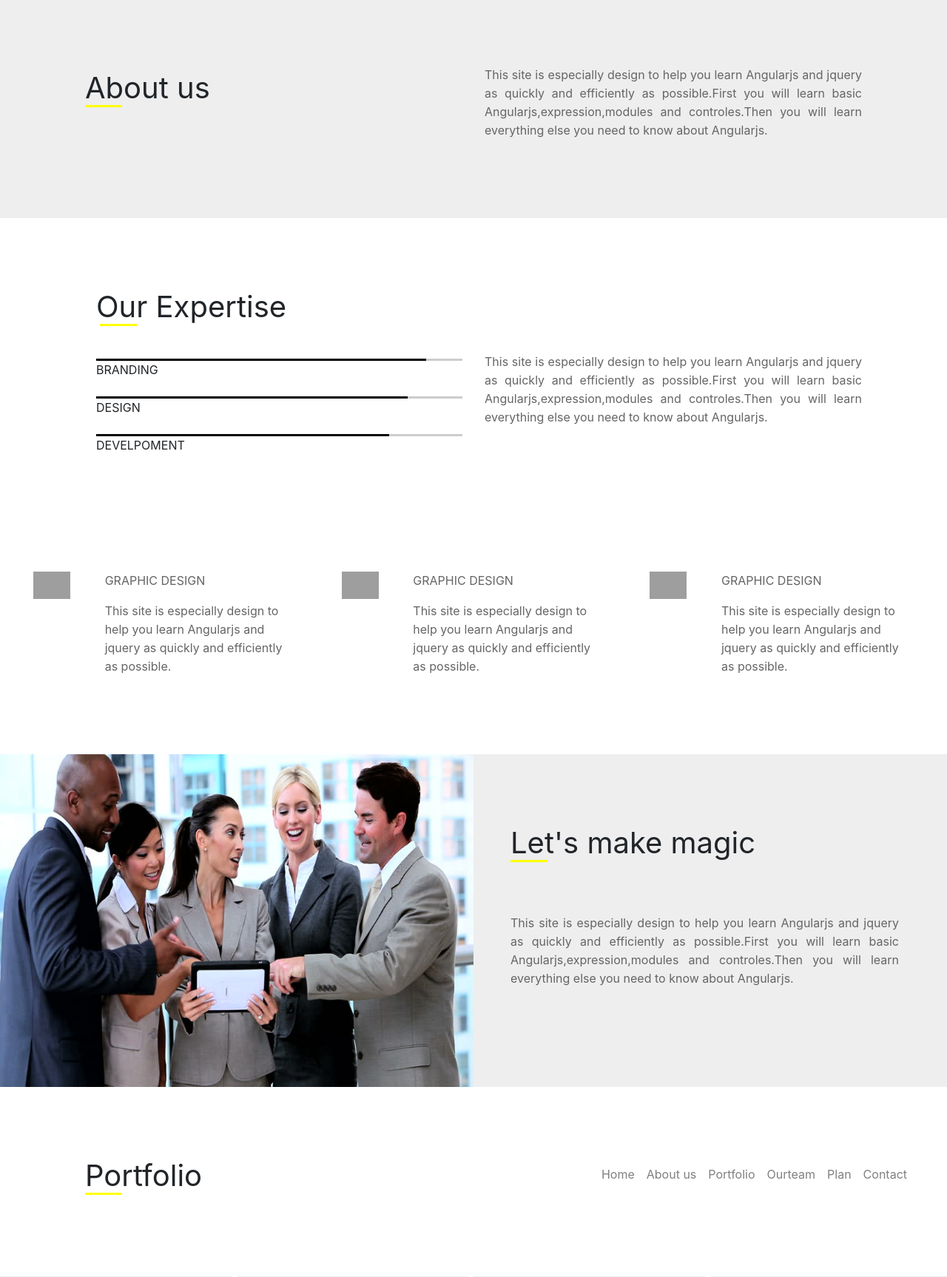
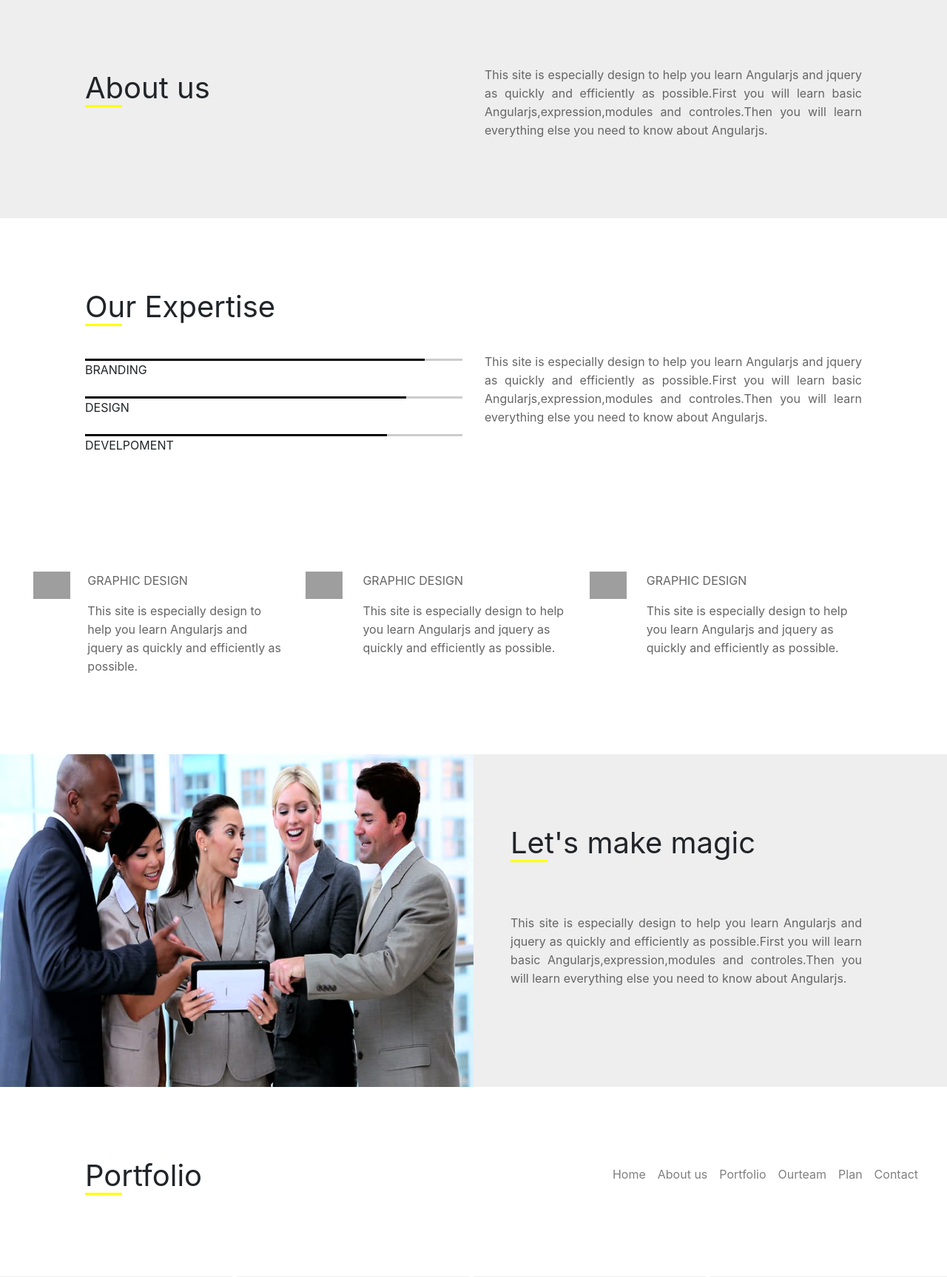
Before and after one commit to w3villa-mariam/demo, a PHP site: page / in a window 1280 px wide. Shown: the part 575-2302 px from the top of the page at 74% size. Run offline with PHP 8.4, Linux system fonts and the light colour scheme; some libraries are stand-ins or nearby versions; grey boxes are pictures that could not be loaded.

Commit message:
changes for alignmnt

```diff
--- a/assests/css/responsive1.css
+++ b/assests/css/responsive1.css
@@ -37,6 +37,9 @@
 	}
 	.pll{
 		padding-left: 0;
+	}
+	.prg{
+      padding-right: 0;
 	}
 	.port-border{
 		margin-left:0;
--- a/assests/css/style1.css
+++ b/assests/css/style1.css
@@ -40,6 +40,9 @@ text-align:left;
 	text-align:justify;
 
 }
+.p{
+	padding-left: 50px;
+}
 .home img{
 	width:100%;
 	max-width:100%;
@@ -61,13 +64,16 @@ font-size:40px;
 	font-color:#000;
 	padding-left: 100px;
 }
+.prr{
+	padding-right: 100px;
+}
 .expertise-border{
 	width:50px;
 	background-color: yellow;
 	height:3px;
 	float:left;
 	margin-top:-23px;
-	margin-left: 120px;
+	margin-left: 100px;
 	}
 	.w3-light-grey{
 	background:#ccc;
@@ -130,7 +136,7 @@ margin-right:20px;
 .text-magic{
 	padding-top: 50px;
 	padding-bottom: 90px;
-	padding-right: 50px;
+	padding-right: 100px;
 
 	line-height:25px;
 	color:#656565;
@@ -269,8 +275,8 @@ width:50px;
 .price-box{
 	padding-top: 50px;
     padding-bottom: 140px;
-    padding-right: 70px;
-    padding-left: 70px;
+    padding-right: 100px;
+    padding-left: 100px;
     background-color: #eee;
 
 }
--- a/bootstap.html
+++ b/bootstap.html
@@ -109,15 +109,15 @@
 
 
 		<div class="container-fluid">
-			<div class="row">
-			<div class="text-expert">
-				<div class="col-12 pll">
+			<div class="row ">
+			<div class="text-expert ">
+				<div class="col-12 pll pl-0">
 		<p>Our Expertise</p></div>
 		<span class="expertise-border"></span>
 	</div>
 </div>
 			<div class="row">
-				<div class="col-xs-12 col-md-6">
+				<div class="col-xs-12 col-md-6 pl-0">
 					 <div class="progressbar pt-4">
                      <div class="w3-light-grey">
                       <div class="w3-grey"></div>
@@ -133,7 +133,7 @@
                           </div>
 				        </div>
 			           </div>
-					<div class="col-xs-12 col-md-6 text pt-3 mt-text">
+					<div class="col-xs-12 col-md-6 text pt-3 mt-text ">
 						<p>This site is especially design to help you learn Angularjs and jquery as quickly and efficiently as possible.First you will learn basic Angularjs,expression,modules and controles.Then you will learn everything else you need to know about Angularjs.</p>
 					</div>
 
@@ -142,14 +142,14 @@
 	</section>
     <section class="graphic-design">
     	<div class= "container-fluid">
-    		<div class="row">
+    		<div class="row prr prg">
     			<div class="col-md-4 pll">
     				<div class="row">
 		    			<div class="col-3 col-md-3 text-left pll">
 		    				<!-- <div class="icon"> -->
 		    				 <img src="assests/images/google.svg" width="50" >
 		    			</div>
-						 <div class="col-9 col-md-8 text-left graph-text pll">
+						 <div class="col-9 col-md-8 text-left graph-text pll pl-0">
 		    				<p >GRAPHIC DESIGN</p>
 						 </div>
 						</div>
@@ -160,18 +160,19 @@
 		    			</div>
 
 
-						 <div class="col-9 col-md-9 text-left graph-text pll">
+						 <div class="col-9 col-md-9 text-left graph-text pll pl-0 pr-0">
 		    				<p >This site is especially design to help you learn Angularjs and jquery as quickly and efficiently as possible.</p>
-						 </div>
+
+					</div>
     					</div>
     				</div>
-    				<div class="col-md-4 pll">
+    				<div class="col-md-4 pll pl-0">
     				<div class="row">
-		    			<div class="col-3 col-md-3 text-left pll">
+		    			<div class="col-3 col-md-3 text-left pll ">
 		    				<!-- <div class="icon"> -->
 		    				 <img src="assests/images/google.svg" width="50" >
 		    			</div>
-						 <div class="col-9 col-md-8 text-left graph-text pll">
+						 <div class="col-9 col-md-8 text-left graph-text pll pl-0">
 		    				<p >GRAPHIC DESIGN</p>
 						 </div>
 						</div>
@@ -181,19 +182,19 @@
 
 		    			</div>
 
+						 <div class="col-9 col-md-9 text-left graph-text pll pl-0 pr-0">
+		    				<p >This site is especially design to help you learn Angularjs and jquery as quickly and efficiently as possible.</p>
 
-						 <div class="col-9 col-md-9 text-left graph-text pll">
-		    				<p >This site is especially design to help you learn Angularjs and jquery as quickly and efficiently as possible.</p>
 						 </div>
     					</div>
     				</div>
-    				<div class="col-md-4 pll">
+    				<div class="col-md-4 pll pl-0">
     				<div class="row">
 		    			<div class="col-3 col-md-3 text-left pll">
 
 		    				 <img src="assests/images/google.svg" width="50" >
 		    			</div>
-						 <div class="col-9 col-md-8 text-left graph-text pll">
+						 <div class="col-9 col-md-8 text-left graph-text pll pl-0">
 		    				<p >GRAPHIC DESIGN</p>
 						 </div>
 						</div>
@@ -203,9 +204,10 @@
 
 		    			</div>
 
-						 <div class="col-9 col-md-9 text-left graph-text pll">
+						 <div class="col-9 col-md-9 text-left graph-text pll pl-0 pr-0">
 		    				<p >This site is especially design to help you learn Angularjs and jquery as quickly and efficiently as possible.</p>
-						 </div>
+
+					</div>
     					</div>
     				</div>
 					</div>
@@ -238,7 +240,7 @@
 
     			<span class="port-border"></span>
     		</div>
-    			<div class="col-9 col-md-6">
+    			<div class="col-9 col-md-6 pr-0">
 
     	<!--<ul class="nav navbar-nav  menu">
 
```
